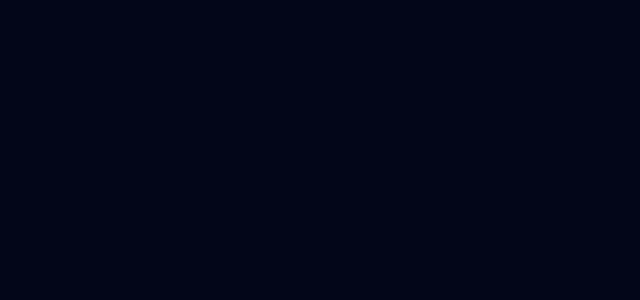
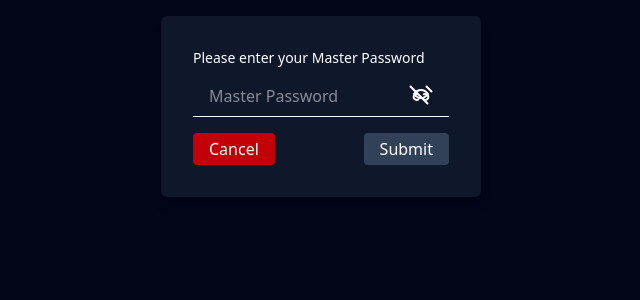
Before and after one commit to ShashankSreep/PasswordManager, a React (Vite) app: page /verify in a window 1280 px wide. Before the commit this address had no page. Shown: the top 300 px of the page, without its empty margins (319-959 px from the left). Built offline with nearby package versions, Linux system fonts and the light colour scheme.

Commit message:
Dashboard Almost Done

```diff
--- a/src/App.jsx
+++ b/src/App.jsx
@@ -5,18 +5,22 @@ import Login from './components/Login';
 import SignUp from './components/SignUp';
 import Dashboard from './components/Dashboard';
 import { createContext, useState } from 'react';
-import { AuthContext } from './Hooks/UseContext';
+import { AuthContext, UpdateContext } from './Hooks/UseContext';
 import { usePersistStorage } from './Hooks/usePersistStorage';
 import Modal from './components/Modal';
 import MasterPassword from './components/MasterPassword';
 import CreateMaster from './components/CreateMaster';
 import Profile from './components/Profile';
 import PassDisplay from './components/PassDisplay';
+import VerifyMP from './components/VerifyMP';
+import { useParams } from 'react-router-dom';
 function App() {
   const [signedIn, setSignedIn] = usePersistStorage("loggedin", false);
+  const [refresh, setRefresh] = usePersistStorage("refresh", false);
   const [modalOpen, setModalOpen] = useState(false);
   return (
     <AuthContext.Provider value={{signedIn, setSignedIn}}>
+    <UpdateContext.Provider value={{refresh, setRefresh}}>
     <BrowserRouter>
       <Routes>
         <Route path="/" element={!signedIn? <Entry /> : <Navigate to="/dashboard" />}/>
@@ -26,10 +30,12 @@ function App() {
         <Route path="/masterpass" element= {<MasterPassword />} />
         <Route path="/createMaster" element = {<CreateMaster />} />
         <Route path="/profile" element={<Profile />} />
-        <Route path="/displaypass" element={<PassDisplay />} />
+        <Route path="/displaypass/:name" element={<PassDisplay />} />
+        <Route path="/verify" element={<VerifyMP />} />
       </Routes>
     </BrowserRouter>
     {modalOpen && <Modal setModalOpen={setModalOpen} />}
+    </UpdateContext.Provider>
   </AuthContext.Provider>
   )
 }
--- a/src/Hooks/UseContext.js
+++ b/src/Hooks/UseContext.js
@@ -1,3 +1,4 @@
 import { createContext } from "react";
 
 export const AuthContext = createContext({});
+export const UpdateContext = createContext({});
--- a/src/components/Dashboard.jsx
+++ b/src/components/Dashboard.jsx
@@ -6,6 +6,10 @@ import Modal from './Modal';
 import { useNavigate } from 'react-router-dom';
 import PasswordCard from './PasswordCard';
 import PassDisplay from './PassDisplay';
+import {useEffect} from 'react';
+import { retrieveAllEntries } from '../config/handlePassword';
+
+// Any time we add a new password, we should call the PasswordCard component
 function Dashboard() {
     // Check if the user is logged in
     // If not, redirect to the login page
@@ -13,10 +17,21 @@ function Dashboard() {
     const navigate = useNavigate();
     const [signedIn, setSignedIn] = usePersistStorage("loggedin", false);
     const [modalOpen, setModalOpen] = useState(false);
+    const [entries, setEntries] = useState([]);
+
     if (!signedIn) {
         return <Navigate to="/signup" />;
     }
 
+    const retrieveEntries = async () => {
+      try {
+        const allEntries = await retrieveAllEntries();
+        setEntries(allEntries);
+        console.log("Entries: ", entries);
+      } catch (error) {
+        console.error("Error retrieving entries: ", error);
+      }
+    }
 
     const handleNewClick = () => {
         console.log("New button clicked");
@@ -28,6 +43,13 @@ function Dashboard() {
         setSignedIn(false);
         return <Navigate to="/" />;
     }
+
+    const handleSaveClick = () => {
+        console.log("Save button clicked");
+        setModalOpen(true);
+        retrieveEntries(); // Retrieve all the entries from the database
+    }
+
 
     // Top right of the page, there should be a button to show the user's profile
     // It should contain their profile picture (from google) OR a default profile picture
@@ -79,6 +101,9 @@ function Dashboard() {
                   New
               </button>
               {/* Call the PasswordCard to display to test for now */}
+              {/* Should display all the passwords in the database */}
+              {/*Reload the PasswordCard component to display the new password */}
+              {/* pass the passwords list as a prop */}
               <PasswordCard />
           </div>
       </div>
--- a/src/components/Modal.jsx
+++ b/src/components/Modal.jsx
@@ -1,4 +1,4 @@
-import React from 'react';
+import React, { useContext } from 'react';
 import { useState } from 'react';
 import { useEffect } from 'react';
 import { useNavigate } from 'react-router-dom';
@@ -7,12 +7,18 @@ import { db } from '../config/firebase';
 import { doc, setDoc } from 'firebase/firestore';
 import {addNewEntry} from '../config/handlePassword';
 import { encryptPass, decryptPass } from '../SecurePass/encrypt';
+import { UpdateContext } from '../Hooks/UseContext';
 function Modal({ closeModal }) {
     const [name, setName] = useState("");
     const [email, setEmail] = useState("");
     const [password, setPassword] = useState("");
     const [website, setWebsite] = useState("");
 
+    const {refresh, setRefresh} = useContext(UpdateContext);
+
+
+    // On the click, we add a new entry to the database
+    // We ALSO need to
     const handleClick = async () => {
         console.log("Clicked!");
         // Save everything and push to the database
@@ -21,8 +27,11 @@ function Modal({ closeModal }) {
         addNewEntry(name, email, encryptedPass, website, key);
 
         console.log("Added new entry!");
+        setRefresh(!refresh);
         closeModal(false);
     }
+
+
 
     return (
         <div className="fixed inset-0 z-50 flex items-center justify-center">
--- a/src/components/PassDisplay.jsx
+++ b/src/components/PassDisplay.jsx
@@ -5,8 +5,9 @@ import { useNavigate } from "react-router-dom";
 import { useEffect } from "react";
 import { decryptPass } from "../SecurePass/encrypt";
 import { retrieveEntry } from "../config/handlePassword";
-function PassDisplay({ nameState }) {
-    const [name, setName] = useState("");
+import { useParams } from "react-router-dom";
+function PassDisplay() {
+    const { name } = useParams();
     const [email, setEmail] = useState("");
     const [password, setPassword] = useState("");
     const [website, setWebsite] = useState("");
@@ -14,11 +15,10 @@ function PassDisplay({ nameState }) {
     useEffect(() => {
         const getData = async () => {
             try {
-                const data = await retrieveEntry("Google");
+                const data = await retrieveEntry(name);
                 console.log("Data: ", data);
-                const decryptedPass = await decryptPass("Google");
+                const decryptedPass = await decryptPass(name);
                 console.log("Decrypted Password: ", decryptedPass);
-                setName(data.Name);
                 setEmail(data.Email);
                 setPassword(decryptedPass);
                 setWebsite(data.Website);
--- /dev/null
+++ b/src/components/VerifyMP.jsx
@@ -0,0 +1,82 @@
+// This modal is going to be displayed EACH time a user tries to view their passwords
+// Basically, the user will have to enter their master-password to view their passwords
+// This will be a simple modal, to just verify their master-password
+
+
+// On Submit, if the verification is successful, the user will be able to view their passwords i.e. taken to the page
+// On Cancel, the user will be taken back to the dashboard i.e. CLOSE the modal
+import { useState } from "react";
+function VerifyMP() {
+  const [showPass, setShowPass] = useState(false);
+
+  const togglePass = () => {
+    setShowPass((prevState) => !prevState);
+  };
+
+  return (
+    <div className="bg-slate-950 flex flex-col items-center h-screen p-4">
+
+      <div className="bg-slate-900 p-8 rounded-md shadow-lg flex flex-col">
+        <h1 className="text-white text-sm">
+          Please enter your Master Password
+        </h1>
+
+        <div className="relative w-64 mt-2">
+          <input
+            type={showPass ? "text" : "password"}
+            placeholder="Master Password"
+            className="w-64 px-4 py-2 border-b border-white-300 text-white focus:outline-none"
+          />
+          <button
+            type="button"
+            className="absolute right-4 top-1/2 transform -translate-y-1/2 text-white cursor-pointer"
+            onClick={togglePass}
+          >
+            {showPass ? (
+              <svg
+                xmlns="http://www.w3.org/2000/svg"
+                width="24"
+                height="24"
+                fill="none"
+                stroke="currentColor"
+                viewBox="0 0 24 24"
+                strokeWidth="2"
+                className="feather feather-eye"
+              >
+                <path d="M1 12s3-9 11-9 11 9 11 9-3 9-11 9-11-9-11-9zM12 15a3 3 0 1 0 0-6 3 3 0 0 0 0 6z"></path>
+              </svg>
+            ) : (
+              <svg
+                xmlns="http://www.w3.org/2000/svg"
+                width="24"
+                height="24"
+                fill="none"
+                stroke="currentColor"
+                viewBox="0 0 24 24"
+                strokeWidth="2"
+                className="feather feather-eye-off"
+              >
+                <path d="M17 1l6 6M1 1l18 18M14.2 14a3 3 0 1 0 0-4.2m-4.4 0a3 3 0 1 0 0 4.2M12 5c-4 0-7 4-7 4s3 4 7 4 7-4 7-4-3-4-7-4z"></path>
+              </svg>
+            )}
+          </button>
+        </div>
+        <div className="flex flex-row mt-2 justify-between">
+        <button
+            className="bg-red-700 text-white mt-2 rounded-b rounded-t px-4 py-1 hover:bg-red-600 cursor-pointer"
+        >
+            Cancel
+        </button>
+        <button
+          className="bg-slate-700 text-white mt-2 rounded-b rounded-t px-4 py-1 hover:bg-slate-600
+            cursor-pointer"
+        >
+          Submit
+        </button>
+        </div>
+      </div>
+    </div>
+  );
+}
+
+export default VerifyMP;
--- a/src/config/handlePassword.js
+++ b/src/config/handlePassword.js
@@ -1,6 +1,6 @@
 // This contains all of the API calls to handle the passwords database
 import { getAuth, signInWithPopup, GoogleAuthProvider } from "firebase/auth";
-import { doc, setDoc, getFirestore, addDoc, deleteDoc, updateDoc, getDoc } from "firebase/firestore";
+import { doc, setDoc, getFirestore, addDoc, deleteDoc, updateDoc, getDoc, getDocs, collection } from "firebase/firestore";
 import { db } from "./firebase";
 
 
@@ -22,9 +22,14 @@ export const addNewEntry = async (name, email, password, website_name, key) => {
 
 export const retrieveAllEntries = async () => {
     try {
-        const querySnapshot = await getDoc(doc(db, "Passwords"));
-        console.log("All Entries: ", querySnapshot.data());
-        return querySnapshot.data();
+        const res = []
+        const querySnapshot = await getDocs(collection(db, "Passwords"));
+        querySnapshot.forEach((doc) => {
+            console.log(doc.id, " => ", doc.data().Name);
+            res.push(doc.data().Name);
+        }
+        );
+        return res;
     } catch (error) {
         console.error("Error retrieving all entries: ", error);
     }
```
Also changed, not shown: src/components/PasswordCard.jsx (+46 -25 lines).
